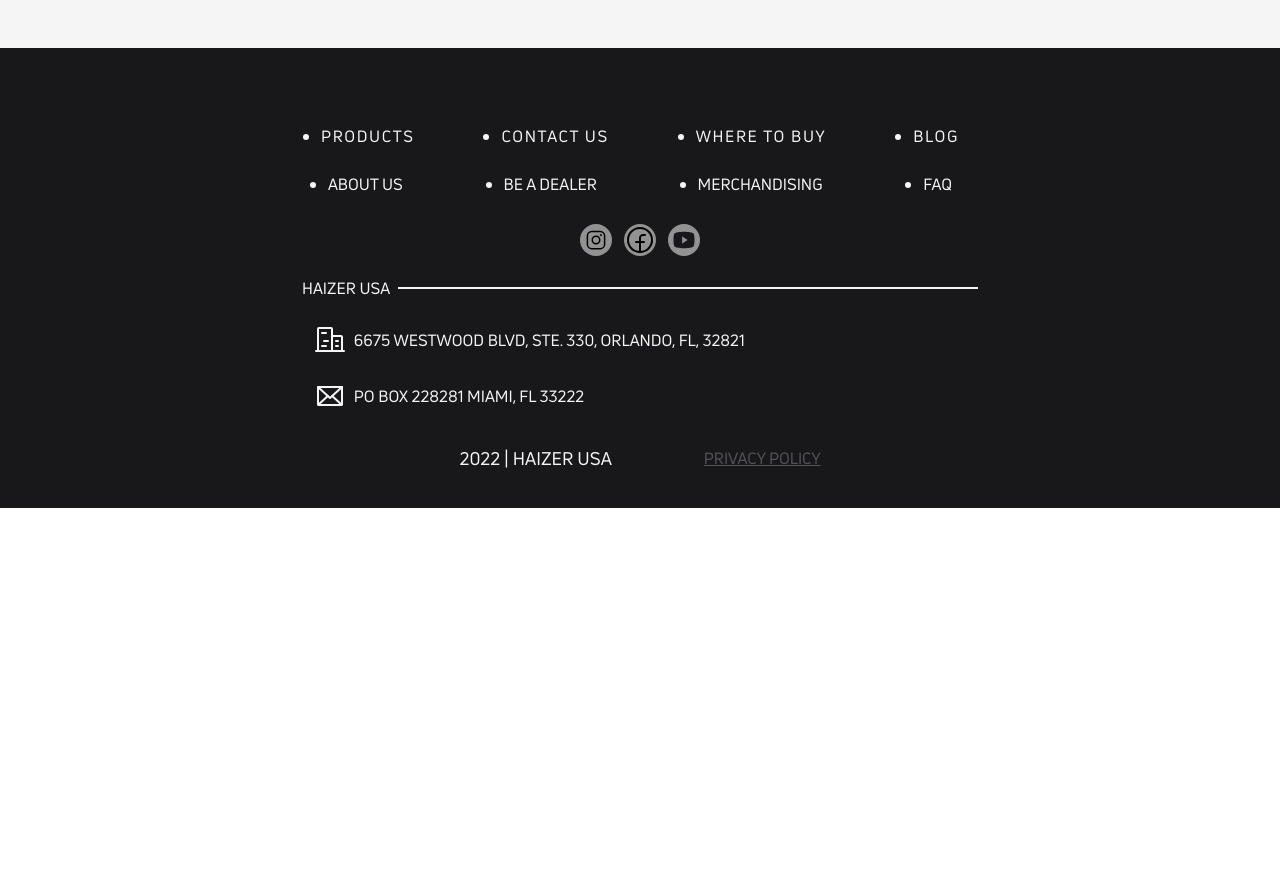
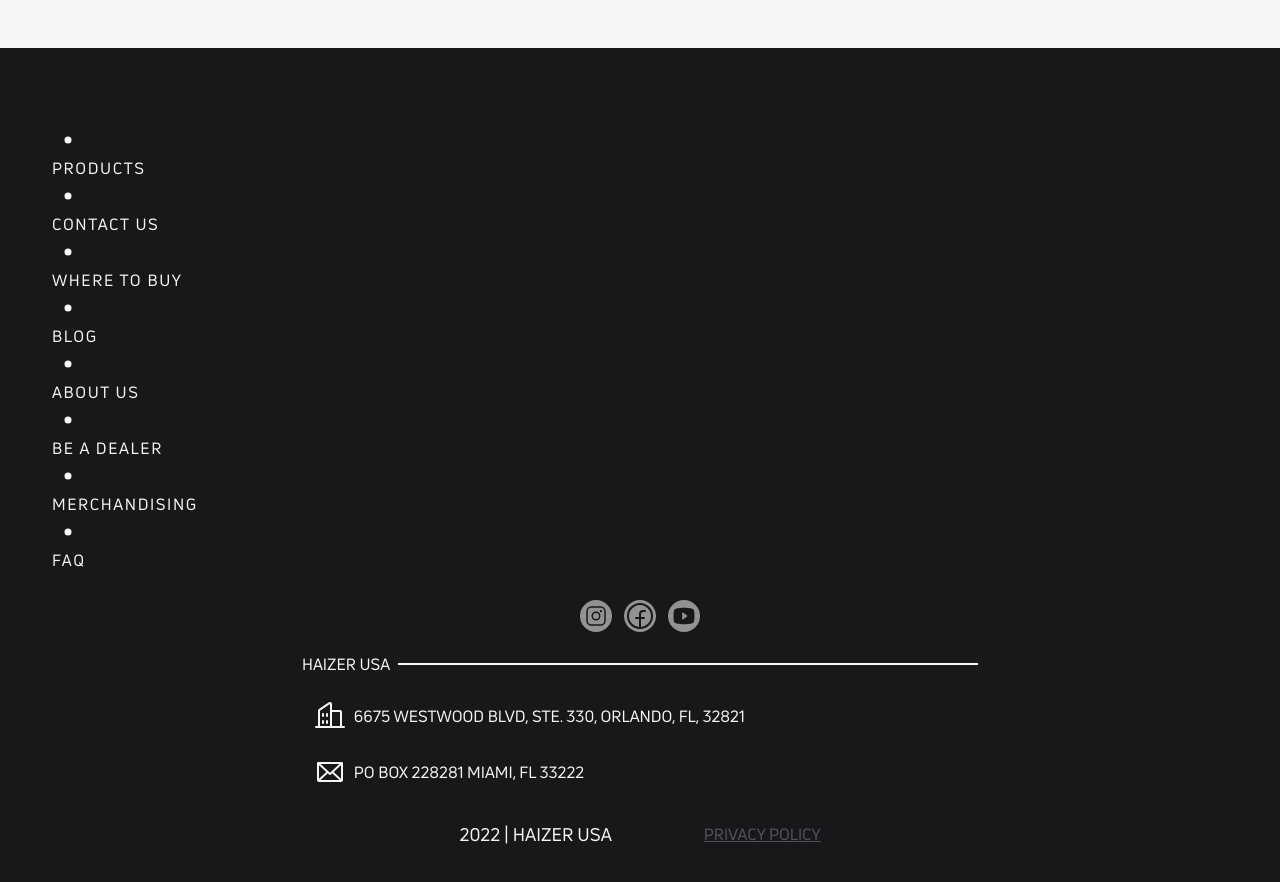
Before and after one commit to andreflor21/bulb_finder, a React (Vite) app: page / in a window 1280 px wide. Shown: the part 580-1462 px from the top of the page. Before the commit the page ends 1088 px from the top, so only its background shows below. Built offline with nearby package versions, Linux system fonts and the light colour scheme; no server answers.

Commit message:
Replace list for List component

```diff
--- a/src/components/Footer/index.tsx
+++ b/src/components/Footer/index.tsx
@@ -4,77 +4,55 @@
     FacebookLogo,
     InstagramLogo,
     YoutubeLogo,
-} from 'phosphor-react';
+} from '@phosphor-icons/react';
 import React from 'react';
+import { List } from '../List';
 
+interface ListItem {
+    link: string;
+    name: string;
+}
 // import { Container } from './styles';
+const list: ListItem[] = [
+    { link: 'https://www.haizerusa.com/products', name: 'PRODUCTS' },
+    { link: 'https://www.haizerusa.com/haizer-contact-us', name: 'CONTACT US' },
+    {
+        link: 'https://www.haizerusa.com/haizer-where-to-buy',
+        name: 'WHERE TO BUY',
+    },
+    { link: 'https://www.haizerusa.com/blog', name: 'BLOG' },
+    { link: 'https://www.haizerusa.com/about-us', name: 'ABOUT US' },
+    { link: 'https://www.haizerusa.com/be-a-dealer', name: 'BE A DEALER' },
+    {
+        link: 'https://www.haizerusa.com/haizer-merchandising',
+        name: 'MERCHANDISING',
+    },
+    { link: 'https://www.haizerusa.com/faq', name: 'FAQ' },
+];
 
 export const Footer = () => {
     return (
         <footer className="bg-zinc-900 min-w-full min-h-[350px] flex flex-col justify-start">
             <div className="p-9">
                 <div className="flex flex-col gap-y-6 items-center justify-center pt-10">
-          <ul className="flex justify-around items-start mx-auto w-[40%] sm:min-w-[60%]">
-            <a href="https://www.haizerusa.com/products" target="_blank">
-              <li className="text-zinc-100 list-disc hover:list-none hover:text-orange-500 hover:underline tracking-widest">
-                PRODUCTS
+                    <List list={list} />
+                </div>
+                <ul className="flex items-start mx-auto justify-center gap-3 mt-7 w-[40%] sm:min-w-[60%]">
+                    <a
+                        href="https://www.instagram.com/haizer_usa/"
+                        target="_blank"
+                    >
+                        <li className="bg-[#929292] rounded-full w-8 h-8 flex items-center justify-center">
+                            <InstagramLogo
+                                className="fill-zinc-900"
+                                size={24}
+                            />
                         </li>
                     </a>
                     <a
-              href="https://www.haizerusa.com/haizer-contact-us"
+                        href="https://www.facebook.com/haizerusa/"
                         target="_blank"
                     >
-              <li className="text-zinc-100 list-disc hover:list-none hover:text-orange-500 hover:underline tracking-widest">
-                CONTACT US
-              </li>
-            </a>
-            <a
-              href="https://www.haizerusa.com/haizer-where-to-buy"
-              target="_blank"
-            >
-              <li className="text-zinc-100 list-disc hover:list-none hover:text-orange-500 hover:underline tracking-widest">
-                WHERE TO BUY
-              </li>
-            </a>
-            <a href="https://www.haizerusa.com/blog" target="_blank">
-              <li className="text-zinc-100 list-disc hover:list-none hover:text-orange-500 hover:underline tracking-widest">
-                BLOG
-              </li>
-            </a>
-          </ul>
-          <ul className="flex justify-around items-start mx-auto w-[40%] sm:min-w-[60%]">
-            <a href="https://www.haizerusa.com/about-us" target="_blank">
-              <li className="text-zinc-100 list-disc hover:list-none hover:text-orange-500 hover:underline">
-                ABOUT US
-              </li>
-            </a>
-            <a href="https://www.haizerusa.com/be-a-dealer" target="_blank">
-              <li className="text-zinc-100 list-disc hover:list-none hover:text-orange-500 hover:underline">
-                BE A DEALER
-              </li>
-            </a>
-            <a
-              href="https://www.haizerusa.com/haizer-merchandising"
-              target="_blank"
-            >
-              <li className="text-zinc-100 list-disc hover:list-none hover:text-orange-500 hover:underline">
-                MERCHANDISING
-              </li>
-            </a>
-            <a href="https://www.haizerusa.com/faq" target="_blank">
-              <li className="text-zinc-100 list-disc hover:list-none hover:text-orange-500 hover:underline">
-                FAQ
-              </li>
-            </a>
-          </ul>
-        </div>
-        <ul className="flex items-start mx-auto justify-center gap-3 mt-7 w-[40%] sm:min-w-[60%]">
-          <a href="https://www.instagram.com/haizer_usa/" target="_blank">
-            <li className="bg-[#929292] rounded-full w-8 h-8 flex items-center justify-center">
-              <InstagramLogo className="fill-zinc-900" size={24} />
-            </li>
-          </a>
-          <a href="https://www.facebook.com/haizerusa/" target="_blank">
                         <li className="bg-[#929292] rounded-full w-8 h-8 flex items-center justify-center">
                             <FacebookLogo
                                 className="fill-zinc-900"
@@ -83,9 +61,16 @@
                             />
                         </li>
                     </a>
-          <a href="https://www.youtube.com/watch?v=S7Z2_-jKR9o" target="_blank">
+                    <a
+                        href="https://www.youtube.com/watch?v=S7Z2_-jKR9o"
+                        target="_blank"
+                    >
                         <li className="bg-[#929292] rounded-full w-8 h-8 flex items-center justify-center">
-              <YoutubeLogo className="fill-zinc-900" size={24} weight="fill" />
+                            <YoutubeLogo
+                                className="fill-zinc-900"
+                                size={24}
+                                weight="fill"
+                            />
                         </li>
                     </a>
                 </ul>
@@ -104,13 +89,22 @@
                     </div>
                     <div className="flex gap-2 items-center justify-start">
                         <Envelope size={32} className="text-zinc-100" />
-            <p className="text-zinc-100">PO BOX 228281 MIAMI, FL 33222</p>
+                        <p className="text-zinc-100">
+                            PO BOX 228281 MIAMI, FL 33222
+                        </p>
                     </div>
                 </div>
                 <div className="flex items-center justify-center mx-auto mt-8 gap-12">
-          <p className="text-zinc-100 text-lg mr-11">2022 | HAIZER USA</p>
-          <a href="https://www.haizerusa.com/privacy-policy" target="_blank">
-            <p className="text-zinc-600 underline">PRIVACY POLICY</p>
+                    <p className="text-zinc-100 text-lg mr-11">
+                        2022 | HAIZER USA
+                    </p>
+                    <a
+                        href="https://www.haizerusa.com/privacy-policy"
+                        target="_blank"
+                    >
+                        <p className="text-zinc-600 underline">
+                            PRIVACY POLICY
+                        </p>
                     </a>
                 </div>
             </div>
--- /dev/null
+++ b/src/components/List/index.tsx
@@ -0,0 +1,31 @@
+import { DotOutline } from '@phosphor-icons/react';
+import React from 'react';
+
+// import { Container } from './styles';
+interface ListItem {
+    link: string;
+    name: string;
+}
+interface ListProps {
+    list: ListItem[];
+}
+
+const List = ({ list }: ListProps) => {
+    return (
+        <ul className="flex justify-around items-start flex-wrap w-full mx-auto">
+            {list.map((item, index) => (
+                <li
+                    className="text-zinc-100 grow shrink basis-3/5 px-4 hover:list-none self-start hover:text-orange-500 hover:underline tracking-widest"
+                    key={index}
+                >
+                    <DotOutline size={32} weight="fill" />
+                    <a target="_blank" href={item.link}>
+                        {item.name}
+                    </a>
+                </li>
+            ))}
+        </ul>
+    );
+};
+
+export { List };
```
Lines whose indentation alone changed are shown as unchanged.
